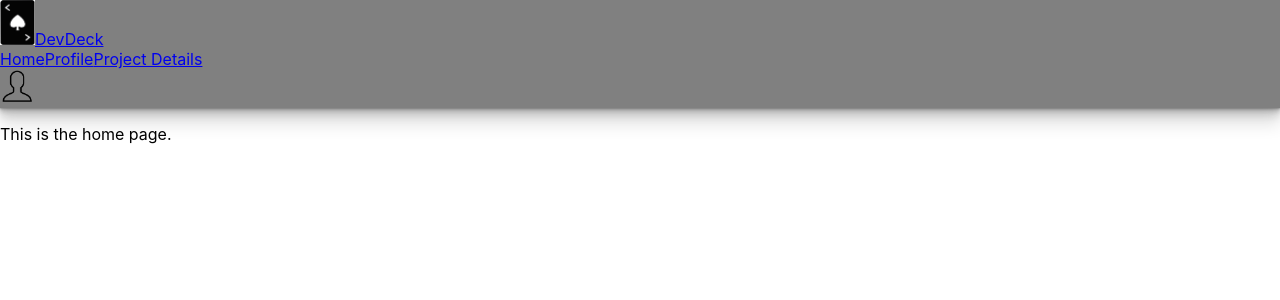
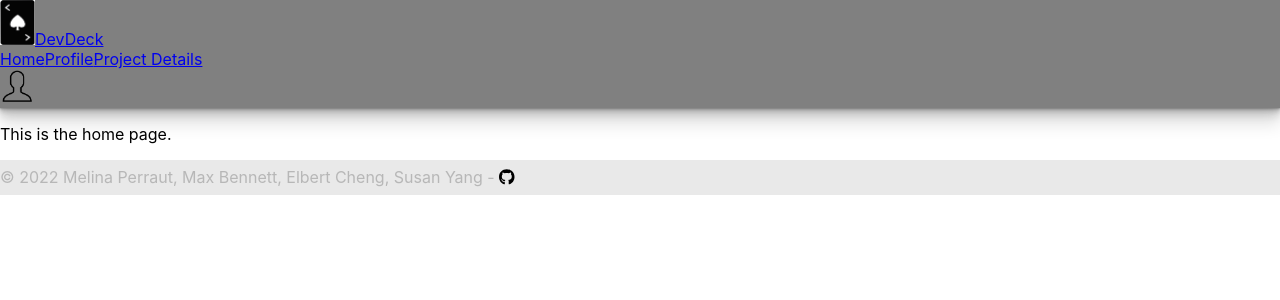
Before and after one commit to info-441-sp22/DevDeck, a React (Create React App) app in the folder client/: page /home in a window 1280 px wide. Shown: the top 300 px of the page. Built offline with nearby package versions, Linux system fonts and the light colour scheme.

Commit message:
Add icon to footer, move README file

```diff
--- a/client/package.json
+++ b/client/package.json
@@ -3,6 +3,8 @@
   "version": "0.1.0",
   "private": true,
   "dependencies": {
+    "@fortawesome/free-brands-svg-icons": "^6.1.1",
+    "@fortawesome/react-fontawesome": "^0.1.18",
     "@testing-library/jest-dom": "^5.16.4",
     "@testing-library/react": "^13.2.0",
     "@testing-library/user-event": "^13.5.0",
--- a/client/src/App.js
+++ b/client/src/App.js
@@ -1,4 +1,5 @@
 import NavBar from './Nav';
+import Footer from './Footer';
 import { useEffect } from "react";
 import { Link, Outlet, useNavigate } from "react-router-dom";
 
@@ -22,6 +23,7 @@ export default function App() {
                 <Link to="/project">Project Details</Link>
             </nav> */}
             <Outlet />
+            <Footer />
         </div>
     )
 }
--- /dev/null
+++ b/client/src/Footer.js
@@ -0,0 +1,21 @@
+
+import React from 'react';
+import { FontAwesomeIcon } from '@fortawesome/react-fontawesome';
+import { faGithub } from '@fortawesome/free-brands-svg-icons';
+
+function Footer() {
+    return (
+        <div className="pt-5">
+            <footer className="footer">
+                <div className="container text-center">
+                    <span className="contact-info">© 2022 Melina Perraut, Max Bennett, Elbert Cheng, Susan Yang - <a
+                        href="https://github.com/info-441-sp22/final-project" rel="noreferrer" target="_blank"
+                        aria-label="Link to GitHub page" className="github-icon"><FontAwesomeIcon icon={faGithub} /></a> </span>
+                </div>
+            </footer>
+        </div>
+    )
+}
+
+
+export default Footer;
--- a/client/src/styles/index.css
+++ b/client/src/styles/index.css
@@ -33,8 +33,8 @@ code {
 .footer {
   bottom: 0;
   width: 100%;
-  height: 40px;
-  line-height: 40px;
+  height: 35px;
+  line-height: 35px;
   background-color: #d1d1d17c;
 }
 
```
Also changed, not shown: 2 other files (tests, documents, lock files or other folders).
